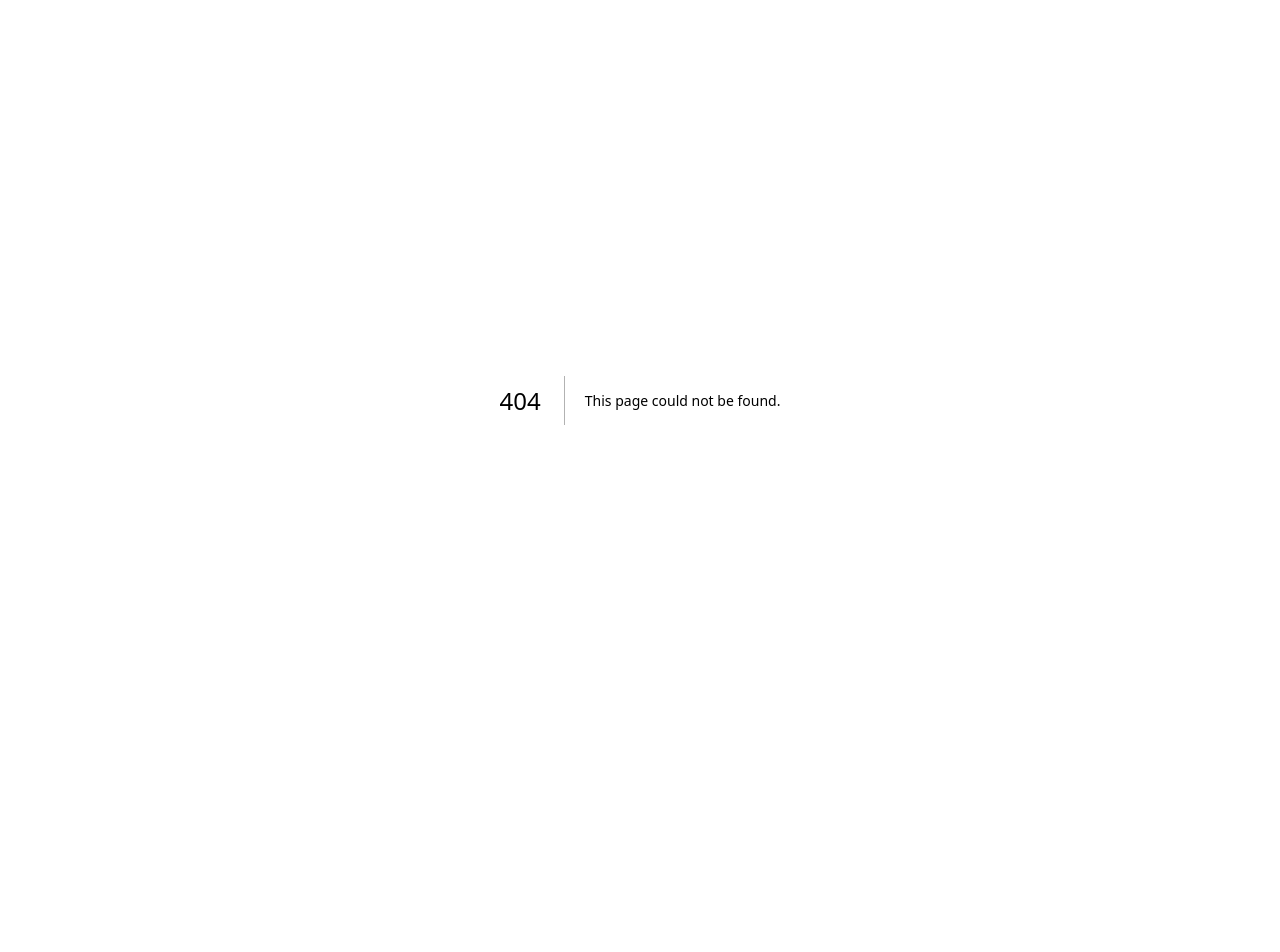
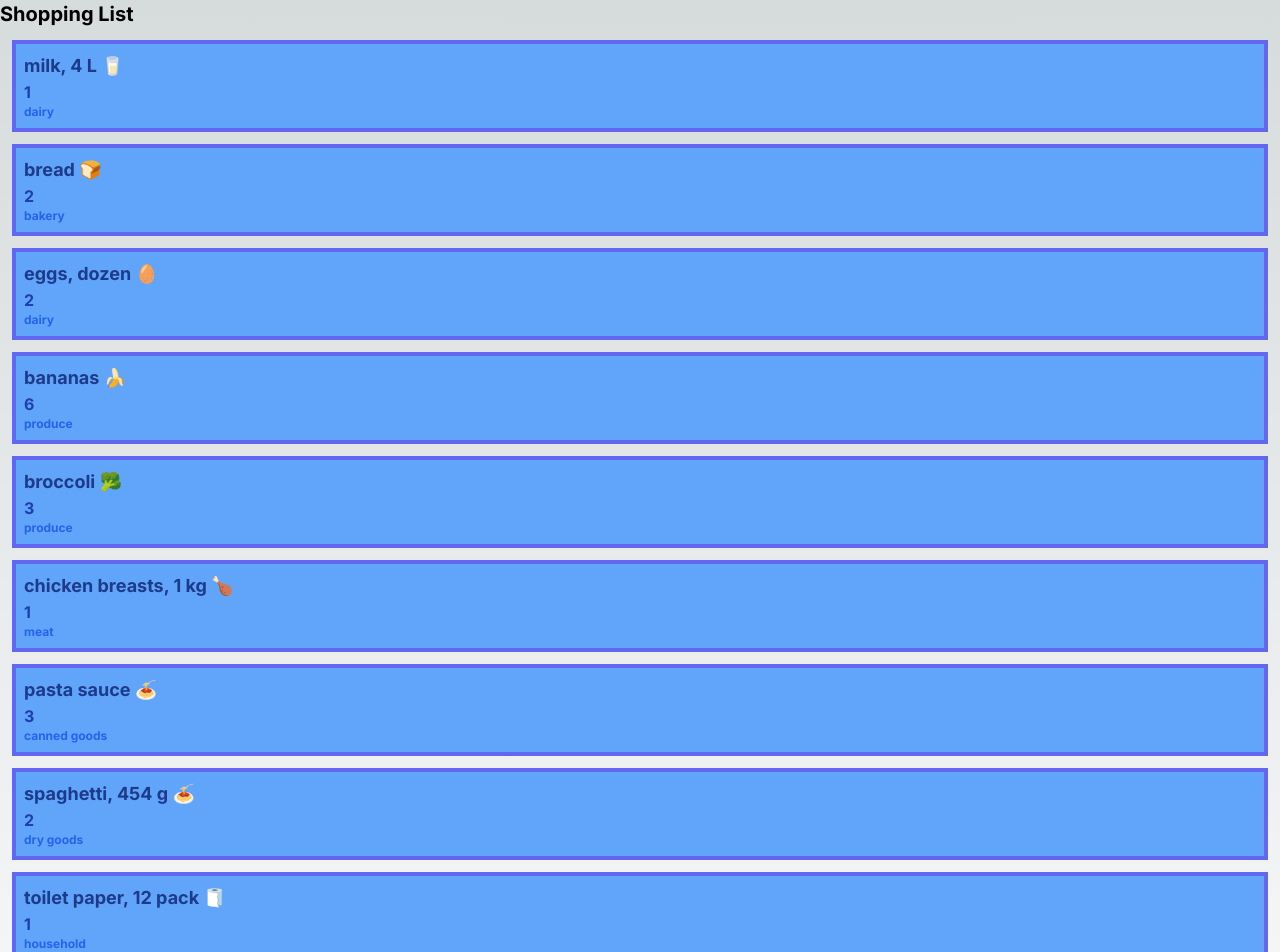
Before and after one commit to Andrew-Reimert/cprg306-assignments, a Next.js app: page /week-3 in a window 1280 px wide. Before the commit this address had no page. Shown: the top 952 px of the page. Before the commit the page ends 800 px from the top, so only its background shows below. Built offline with nearby package versions, Linux system fonts and the light colour scheme.

Commit message:
week-3
Stuff for week 3 lab

```diff
--- a/app/layout.js
+++ b/app/layout.js
@@ -4,7 +4,7 @@
 const inter = Inter({ subsets: ['latin'] })
 
 export const metadata = {
-  title: 'Create Next App',
+  title: 'Shopping List',
   description: 'Generated by create next app',
 }
 
--- a/app/page.js
+++ b/app/page.js
@@ -6,6 +6,7 @@
       <h1 class="text-2xl font-bold">CPRG 306: Web Development 2 - Assignments</h1>
       <ul>
         <li> <Link href="week-2">week-2</Link> </li>
+        <li> <Link href="week-3">week-3</Link> </li>
       </ul>
     </main>
   );
--- a/app/week-2/page.js
+++ b/app/week-2/page.js
@@ -3,7 +3,7 @@
 export default function Page() {
     return (
       <main>
-        <h1>Shopping List</h1>
+        <h1 className="text-blue-700">Shopping List</h1>
         <StudentInfo />
       </main>
     );
--- /dev/null
+++ b/app/week-3/item-list.js
@@ -0,0 +1,92 @@
+import Item from './item';
+
+export default function ItemList() {
+    const item1 = {
+        name: "milk, 4 L 🥛",
+        quantity: 1,
+        category: "dairy",
+    };
+
+    const item2 = {
+        name: "bread 🍞",
+        quantity: 2,
+        category: "bakery",
+    };
+
+    const item3 = {
+        name: "eggs, dozen 🥚",
+        quantity: 2,
+        category: "dairy",
+    };
+
+    const item4 = {
+        name: "bananas 🍌",
+        quantity: 6,
+        category: "produce",
+    };
+
+    const item5 = {
+        name: "broccoli 🥦",
+        quantity: 3,
+        category: "produce",
+    };
+
+    const item6 = {
+        name: "chicken breasts, 1 kg 🍗",
+        quantity: 1,
+        category: "meat",
+    };
+
+    const item7 = {
+        name: "pasta sauce 🍝",
+        quantity: 3,
+        category: "canned goods",
+        };
+
+    const item8 = {
+        name: "spaghetti, 454 g 🍝",
+        quantity: 2,
+        category: "dry goods",
+        };
+
+    const item9 = {
+        name: "toilet paper, 12 pack 🧻",
+        quantity: 1,
+        category: "household",
+    };
+
+    const item10 = {
+        name: "paper towels, 6 pack",
+        quantity: 1,
+        category: "household",
+    };
+
+    const item11 = {
+        name: "dish soap 🍽️",
+        quantity: 1,
+        category: "household",
+    };
+
+    const item12 = {
+        name: "hand soap 🧼",
+        quantity: 4,
+        category: "household",
+    };
+
+    return (
+        <div>
+            <Item name={item1.name} quantity={item1.quantity} category={item1.category} />
+            <Item name={item2.name} quantity={item2.quantity} category={item2.category} />
+            <Item name={item3.name} quantity={item3.quantity} category={item3.category} />
+            <Item name={item4.name} quantity={item4.quantity} category={item4.category} />
+            <Item name={item5.name} quantity={item5.quantity} category={item5.category} />
+            <Item name={item6.name} quantity={item6.quantity} category={item6.category} />
+            <Item name={item7.name} quantity={item7.quantity} category={item7.category} />
+            <Item name={item8.name} quantity={item8.quantity} category={item8.category} />
+            <Item name={item9.name} quantity={item9.quantity} category={item9.category} />
+            <Item name={item10.name} quantity={item10.quantity} category={item10.category} />
+            <Item name={item11.name} quantity={item11.quantity} category={item11.category} />
+            <Item name={item12.name} quantity={item12.quantity} category={item12.category} />
+        </div>
+    )
+}
--- /dev/null
+++ b/app/week-3/item.js
@@ -0,0 +1,13 @@
+export default function Item(props) {
+    return (
+        <div className="font-bold m-3 p-2 border-4 border-indigo-500 bg-blue-400">
+            <h2 className="text-lg text-blue-900">{props.name}</h2>
+            <p className="text-s text-blue-800">
+                {props.quantity}
+            </p>
+            <p className="text-xs text-blue-600">
+                {props.category}
+            </p>
+        </div>
+    );
+}
--- /dev/null
+++ b/app/week-3/page.js
@@ -0,0 +1,9 @@
+import ItemList from "./item-list.js";
+export default function Page() {
+    return (
+      <main>
+        <h1 className="text-xl font-bold">Shopping List</h1>
+        <ItemList />
+      </main>
+    );
+  }
```
